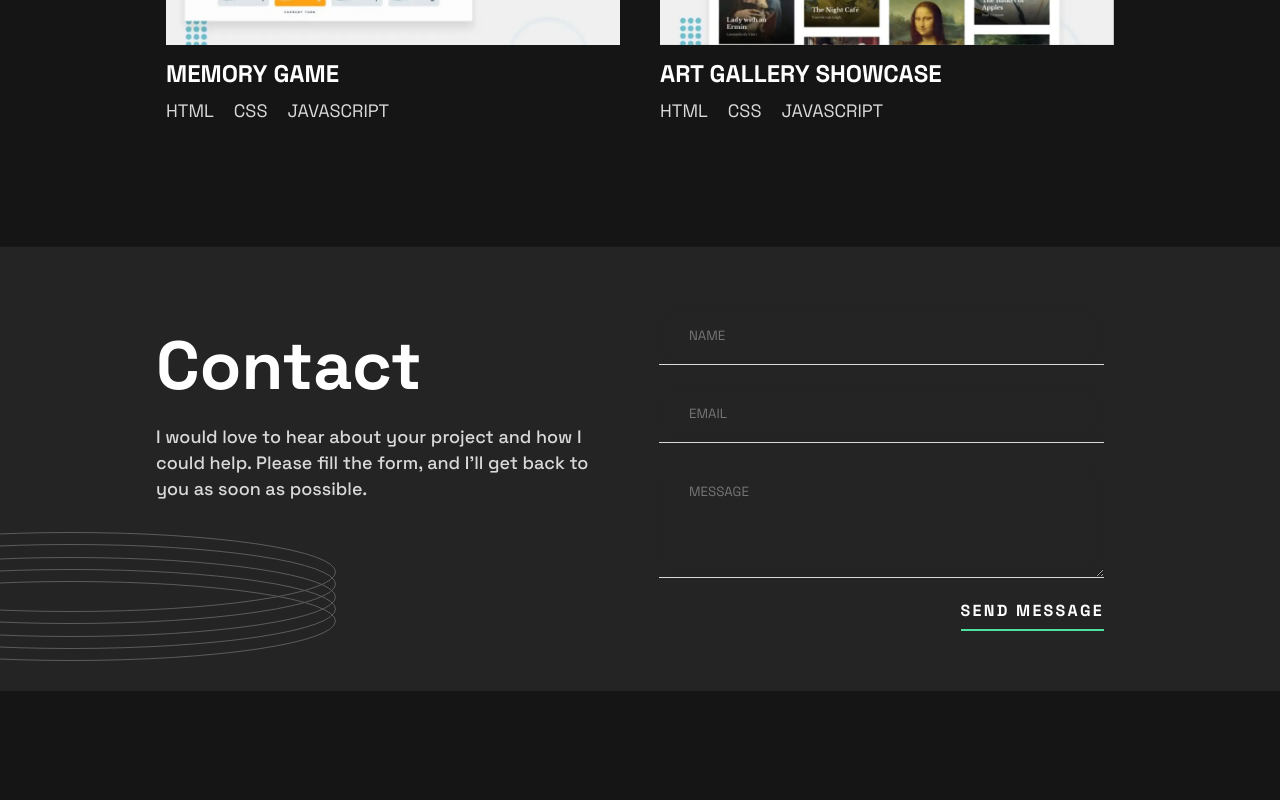
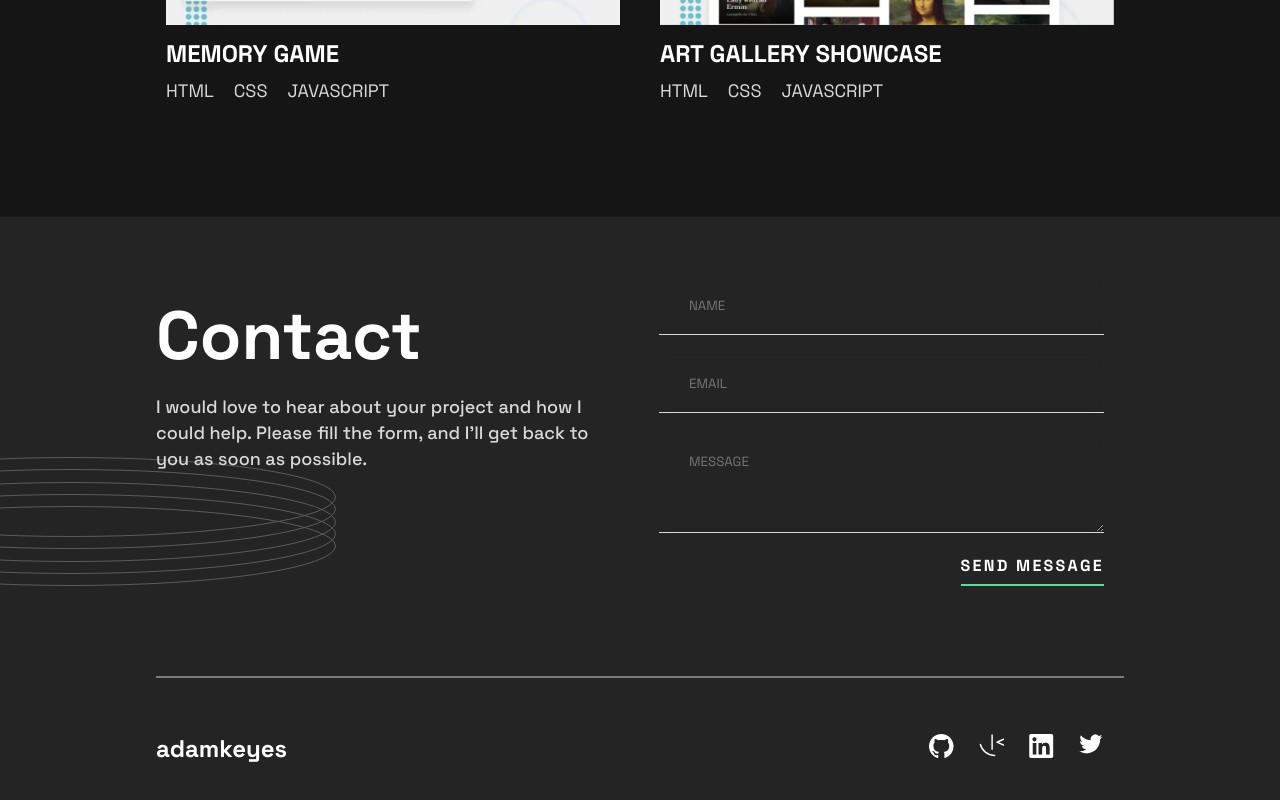
Before and after one commit to Hugo-Farias/single-page-developer-portfolio-template, a React (Vite) app: page / in a window 1280 px wide. Shown: the part 2410-3210 px from the top of the page. Before the commit the page ends 3101 px from the top, so only its background shows below. Built offline with nearby package versions, Linux system fonts and the light colour scheme.

Commit message:
programatically check for invalid input on contact form + minor ui fixes

```diff
--- a/src/App.scss
+++ b/src/App.scss
@@ -2,8 +2,8 @@
 
 .app {
   padding: 0 1.6rem;
-  width: 98.5vw;
-  //width: 100%;
+  //width: 98.6vw;
+  width: 100vw;
   min-width: 320px;
   max-width: 1000px;
 }
--- a/src/_variables.scss
+++ b/src/_variables.scss
@@ -4,6 +4,7 @@ $color-primary: #4ee1a0;
 $color-secondary: #242424;
 $color-font: #fff;
 $color-gray: #d9d9d9;
+$color-invalid: #ff6f5b;
 
 //Screens
 $screen-small: 650+1px;
@@ -22,6 +23,12 @@ $screen-big: 1000+1px;
   background-repeat: no-repeat;
 }
 
+@mixin transition-all($properties, $duration) {
+  @each $property in $properties {
+    transition: $property $duration;
+  }
+}
+
 //Fonts
 @font-face {
   font-family: Space;
--- a/src/components/ContactSection.scss
+++ b/src/components/ContactSection.scss
@@ -10,7 +10,7 @@
   clip-path: inset(0 -100vmax -100vmax -100vmax);
   text-align: center;
   margin-left: -#{$offset}rem;
-  padding: 6rem 2rem 6rem #{$offset}rem;
+  padding: 6rem 2rem 3rem #{$offset}rem;
   //background-image: url("../assets/images/pattern-rings.svg");
   //background-repeat: no-repeat;
   @include image("../assets/images/pattern-rings.svg");
@@ -39,24 +39,46 @@
     //padding-inline: 4rem;
     & input,
     & textarea {
-      transition: background-color 0.3s;
+      position: relative;
+      $trans-duration: 0.3s;
+      transition: background-color $trans-duration, border-color $trans-duration;
       width: 100%;
       color: inherit;
       padding: 2rem 3rem;
       font-family: inherit;
-      text-transform: uppercase;
       background-color: transparent;
       backdrop-filter: blur(6px);
       outline: transparent;
       border: none;
       border-bottom: 1px solid $color-gray;
 
+      &::after {
+        content: "Please enter your name";
+        //height: 2rem;
+        //width: 6rem;
+        position: absolute;
+        color: red;
+        font-size: 14px;
+        bottom: 0;
+        right: 0;
+      }
+
+      &::placeholder {
+        text-transform: uppercase;
+      }
+
       &:focus {
         background-color: darken(rgba($color-secondary, 50%), 3%);
       }
+
+      &.invalid {
+        border-color: $color-invalid;
+      }
     }
     & textarea {
-      padding-bottom: 6rem;
+      resize: vertical;
+      min-height: 10rem;
+      max-height: 25rem;
     }
 
     & :last-child {
--- a/src/components/ContactSection.tsx
+++ b/src/components/ContactSection.tsx
@@ -1,8 +1,50 @@
 import "./ContactSection.scss";
 import Btn from "./common/Btn";
+import Separator from "./common/Separator";
+import Navbar from "./Navbar";
+import React, { useState, FormEvent, ChangeEvent } from "react";
+
+interface inputStateT {
+  name: string;
+  email: string;
+  message: string;
+}
 
 const ContactSection = function () {
+  const [formInput, setFormInput] = useState<inputStateT>({
+    name: "",
+    email: "",
+    message: "",
+  });
+  const [isInvalid, setIsInvalid] = useState<inputStateT>({
+    name: "",
+    email: "",
+    message: "",
+  });
+
+  const handleSubmit = function (e: FormEvent) {
+    e.preventDefault();
+    const target = e.target as HTMLFormElement;
+    console.log(target.id);
+  };
+
+  const handleInvalid = (e: FormEvent) => {
+    e.preventDefault();
+    const target = e.target as HTMLFormElement;
+    setIsInvalid((prevState) => ({ ...prevState, [target.id]: "invalid" }));
+  };
+
+  const handleChange = function (e: ChangeEvent) {
+    const target = e.target as HTMLFormElement;
+    setFormInput((prevState) => ({ ...prevState, [target.id]: target.value }));
+
+    if (!target.validity.valid) return;
+
+    setIsInvalid((prevState) => ({ ...prevState, [target.id]: "" }));
+  };
+
   return (
+    <>
       <div className="contact-section">
         <div className="cta-container">
           <h2 className="title">Contact</h2>
@@ -11,9 +53,26 @@ const ContactSection = function () {
             fill the form, and I'll get back to you as soon as possible.
           </p>
         </div>
-      <form action="" method="post">
-        <input placeholder="Name" type="text" id="name" name="name" required />
+        <form
+          onSubmit={handleSubmit}
+          onInvalid={handleInvalid}
+          action=""
+          method="post"
+        >
           <input
+            className={isInvalid.name}
+            value={formInput.name}
+            onChange={handleChange}
+            placeholder="Name"
+            type="text"
+            id="name"
+            name="name"
+            required
+          />
+          <input
+            className={isInvalid.email}
+            value={formInput.email}
+            onChange={handleChange}
             placeholder="Email"
             type="email"
             id="email"
@@ -21,12 +80,22 @@ const ContactSection = function () {
             required
           />
 
-        <textarea placeholder="Message" id="message" name="message" required />
+          <textarea
+            className={isInvalid.message}
+            value={formInput.message}
+            onChange={handleChange}
+            placeholder="Message"
+            id="message"
+            name="message"
+            required
+          />
 
-        {/*<input placeholder="Submit" type="submit" value="Submit" />*/}
           <Btn>Send Message</Btn>
         </form>
       </div>
+      <Separator hide={false} />
+      <Navbar />
+    </>
   );
 };
 
--- a/src/components/Hero.scss
+++ b/src/components/Hero.scss
@@ -27,11 +27,16 @@
     $offset: 0;
     z-index: 0;
     //margin-top: -#{$offset}rem;
-    backdrop-filter: blur(0.3rem);
+    //backdrop-filter: blur(1rem);
     @include image("../assets/images/image-profile-mobile.webp");
     background-size: contain;
     width: 17.4rem;
     height: 38.3rem;
+
+    @media (max-width: $screen-small) {
+      //background-color: red;
+      margin-top: -8rem;
+    }
 
     @media (min-width: $screen-small) {
       backdrop-filter: none;
@@ -42,7 +47,8 @@
       @include image("../assets/images/image-profile-tablet.webp");
       background-position: right;
       width: 32rem;
-      height: #{60 - $offset}rem;
+      //height: #{60 - $offset}rem;
+      height: 60rem;
     }
 
     @media (min-width: $screen-medium) {
@@ -50,8 +56,8 @@
       //width: 44.5rem;
       margin-right: 0;
       margin-top: -3.8rem;
-      height: #{$offset - 72}rem;
-      right: 0;
+      //margin-top: #{offset-top}rem;
+      //height: #{$offset - 72}rem;
     }
   }
 
--- a/src/components/ProjectCard.scss
+++ b/src/components/ProjectCard.scss
@@ -2,7 +2,7 @@
 
 .project-card {
   position: relative;
-  padding: 3rem 1rem 1rem;
+  padding: 3rem 1rem 0 1rem;
   //max-width: 34rem;
 
   & > .async-image {
--- a/src/index.scss
+++ b/src/index.scss
@@ -21,16 +21,11 @@
 }
 
 body {
-  //position: relative;
-  //margin: 2.5rem 0 0 0;
-  //padding: 2.5rem 0;
-  //display: flex;
   display: grid;
   place-content: center;
-  //justify-content: center;
   min-width: 320px;
   min-height: 100vh;
-  //z-index: -999;
+  margin-bottom: 4rem;
 
   @media (min-width: $screen-small) {
     background-position: right 50vw top 12.4rem, right 50vw top 30vh;
```
Also changed, not shown: src/main.tsx (+7 -7 lines). Lines whose indentation alone changed are shown as unchanged.
